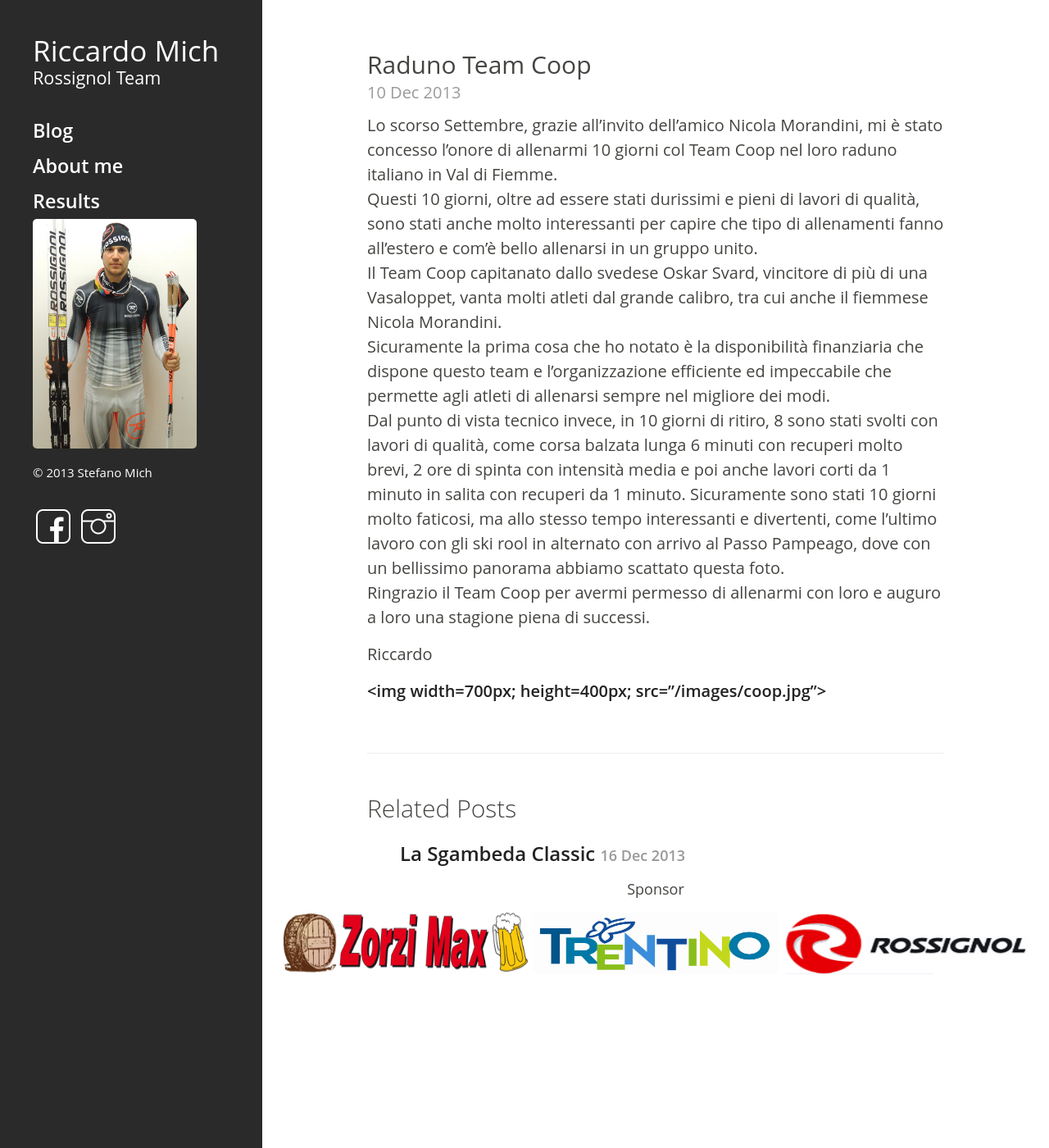
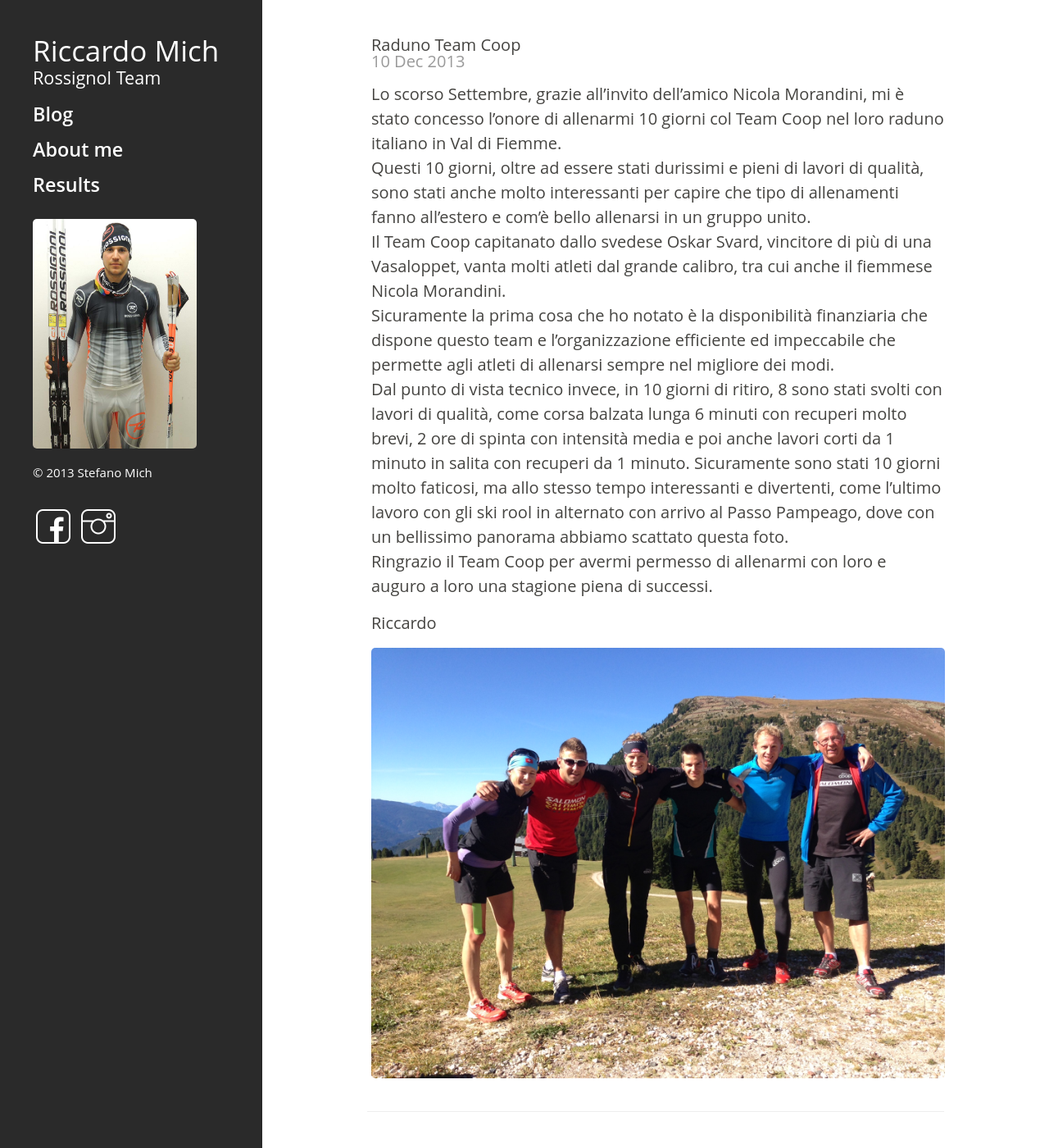
Before and after one commit to stefanomich22/mich93.github.io, a Jekyll site: the page built from _posts/2013-12-10-RadunoTeamCoop.md, in a window 1280 px wide and 1400 px high. Shown: the whole window at 82% size. Built offline with Jekyll 4.4.1, drawn with Linux system fonts in a browser that asks for light colours; Markdown is read by kramdown in place of the engine named in the settings.

Commit message:
fixes for smartphones

```diff
--- a/_layouts/post.html
+++ b/_layouts/post.html
@@ -3,7 +3,7 @@
 ---
 
 <div class="post">
-  <h1>{{ page.title }}</h1>
+  <postTitle>{{ page.title }}</h1>
   <span class="post-date">{{ page.date | date_to_string }}</span>
   {{ content }}
   </div>
--- a/_posts/2013-12-10-RadunoTeamCoop.md
+++ b/_posts/2013-12-10-RadunoTeamCoop.md
@@ -1,7 +1,7 @@
 ---
 layout: post
 title: Raduno Team Coop
-excerpt: Lo scorso Settembre, grazie all'invito dell'amico Nicola Morandini, mi è stato concesso l'onore di allenarmi 10 giorni col Team Coop nel loro raduno italiano in Val di Fiemme. <img class="postimg" src="/images/coop.jpg">
+excerpt: Breve racconto di 10 giorni trascorsi con il Team Coop <img class="postimg" src="/images/coop.jpg">
 ---
 
 Lo scorso Settembre, grazie all'invito dell'amico Nicola Morandini, mi è stato concesso l'onore di allenarmi 10 giorni col Team Coop nel loro raduno italiano in Val di Fiemme.<br>
@@ -14,4 +14,4 @@
 
 Riccardo
 
-<a href="/images/coop.jpg"><img width=700px; height=400px; src="/images/coop.jpg"></a>
+<a href="/images/coop.jpg"><img class="postimg" src="/images/coop.jpg"></a>
--- a/public/css/hyde.css
+++ b/public/css/hyde.css
@@ -233,9 +233,10 @@
 
 /* Single post */
 .post {
+  margin-left: 5px;
   margin-top: 40px;
   margin-bottom: 40px;
-  font-size: 20px;
+  font-size: 15px;
 }
 .post-date {
   display: block;
@@ -315,8 +316,8 @@
     display: inline-block;
 }
 .socialimg{
-  	width: 20px;
-	height: 20px;
+  	width: 25px;
+	height: 25px;
 	display: inline-block;
   }
   .postimg{
@@ -324,12 +325,30 @@
 
 }
 .team {
-	font-size: 1.2em;
+	font-size: 1em;
 	font-weight: 500;
 	margin-bottom: 30px;
 	margin-top: 5px;
 }
+.name {
+	margin-top: 20px;
+	font-size: 1.5em;
+	margin-bottom: -8px;
+}
+.mainnav {
+	width: 100%;
+	margin-top: -20px;
+	margin-bottom: 20px;
 
+}
+.navitem {
+  display: inline-table;
+	width: 100%;
+	padding: 4px 40px;
+	font-size: 1em;
+	font-wight: 200;
+	margin-left: -40px;
+}
 	/* Responsive
 -------------------------------------------------- */
 @media (min-width: 768px) {
@@ -476,7 +495,12 @@
 .resultsTable{
 	text-align:center;
 
+}
+.post {
 
+  margin-top: 40px;
+  margin-bottom: 40px;
+  font-size: 20px;
 }
 /* SPONSOR FOOTER */
 .sponsorfooter{
```
